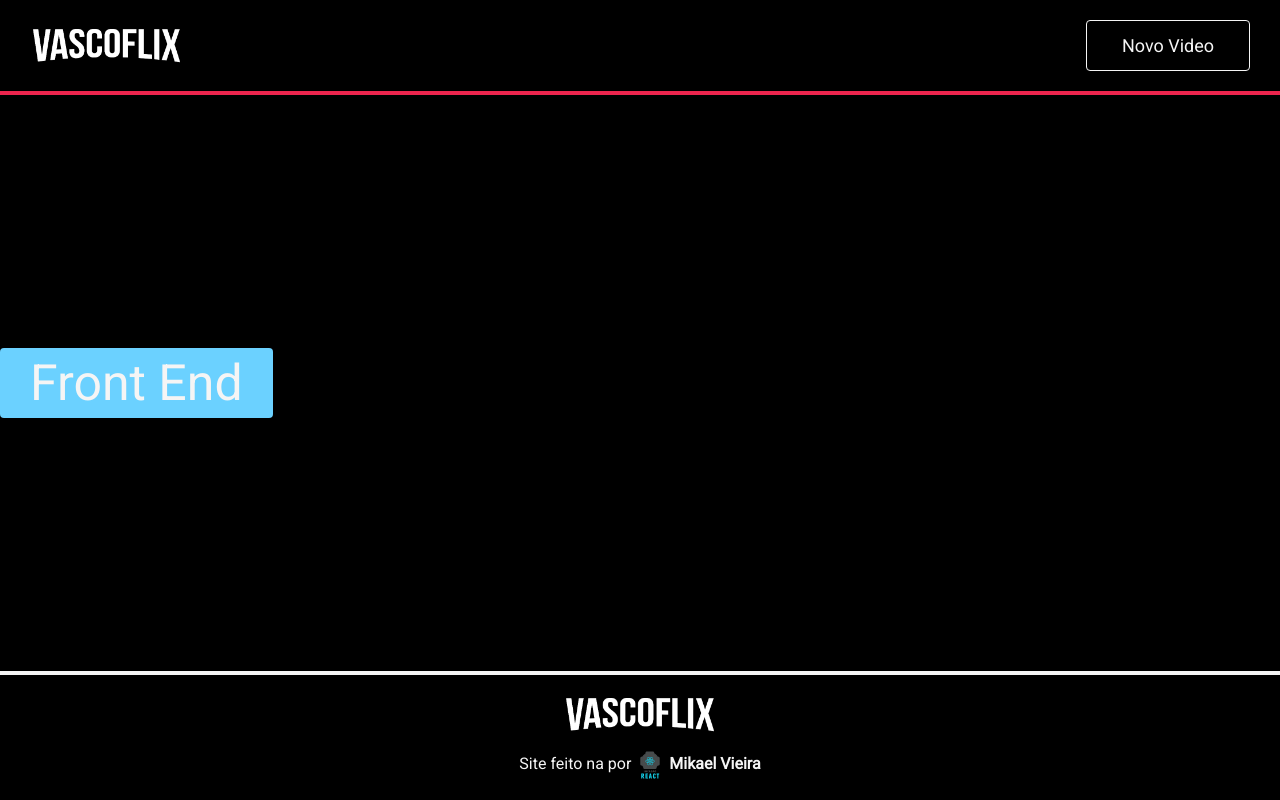
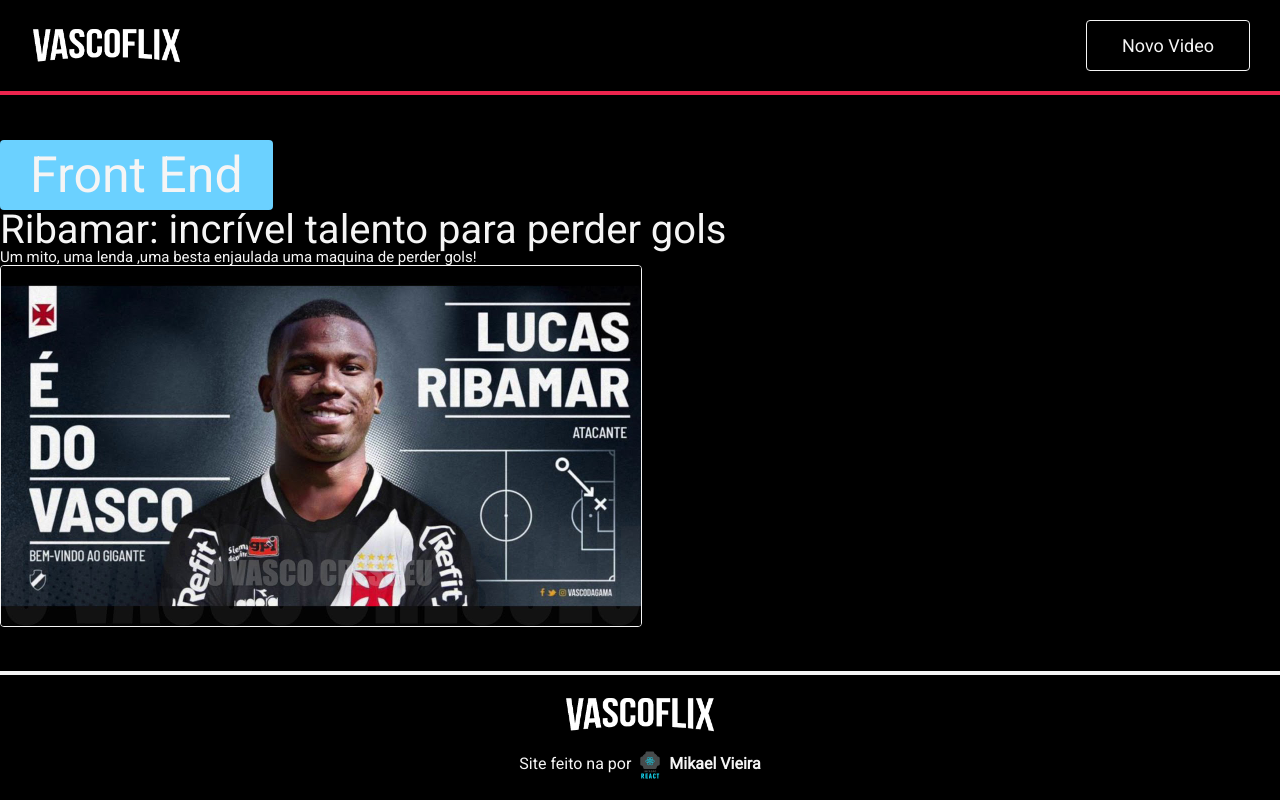
Before and after one commit to UMike22/react-vascoflix, a React (Create React App) app: page / in a window 1280 px wide. Built offline with nearby package versions, Linux system fonts and the light colour scheme.

Commit message:
problems

```diff
--- a/src/App.jsx
+++ b/src/App.jsx
@@ -5,9 +5,12 @@
 import FooterVasco from './components/FooterVasco';
 import LinkPerson from './components/Link/link';
 import LogoImersao from './components/LogoImersao';
-import Banner from './components/BannerFront';
+import {Banner,Text} from './components/BannerFront';
 import TagVasco from './components/TagVascoFlix';
-
+import Title from './components/TittleVascoFlix';
+import Description from './components/description';
+import ThumbVasco from './components/ThumbVasco';
+import ribameme from './assets/img/ribameme.jpg'
 function App() {
   return (
     <>
@@ -16,7 +19,12 @@
       <ButtonFired>Novo Video</ButtonFired>
     </HeaderFired>
     <Banner>
-      <TagVasco>Front End</TagVasco>
+      <Text>
+        <TagVasco>Front End</TagVasco>
+        <Title>Ribamar: incrível talento para perder gols</Title>
+        <Description>Um mito, uma lenda ,uma besta enjaulada uma maquina de perder gols!</Description>
+      </Text>
+      <ThumbVasco src={ribameme} />
     </Banner>
     <FooterVasco>
       <LogoFired />
--- a/src/components/BannerFront/index.js
+++ b/src/components/BannerFront/index.js
@@ -1,10 +1,20 @@
 import styled from 'styled-components'
+import Container from '../tools/container';
 
 
-const Banner = styled.section`
+ export const Banner = styled.section`
+
+    max-height: 70vh;
+
+    ${Container};
 
 
 
 
 `;
-export default Banner;
+export const Text = styled.div`
+display:flex;
+flex-direction:column;
+align-items:flex-start
+
+`;
--- /dev/null
+++ b/src/components/ThumbVasco/index.js
@@ -0,0 +1,13 @@
+import styled from 'styled-components';
+
+const ThumbVasco = styled.img`
+border-radius:4px;
+border:1px solid var(--color-gray-light);
+width: 640rem;
+
+
+
+
+`;
+
+export default ThumbVasco;
--- /dev/null
+++ b/src/components/TittleVascoFlix/index.js
@@ -0,0 +1,12 @@
+import styled from 'styled-components'
+
+
+const Title = styled.h1`
+font-size: 40rem;
+color:var(--color-gray-light);
+
+
+
+
+`;
+export default Title;
--- /dev/null
+++ b/src/components/description/index.js
@@ -0,0 +1,9 @@
+import styled from 'styled-components'
+
+const Description = styled.p`
+font-size: 15rem;
+color: var(--color-gray-light);
+
+
+`;
+export default Description;
--- /dev/null
+++ b/src/components/tools/container.js
@@ -0,0 +1,7 @@
+const Container = `
+max-width:1360px;
+margin-right:0;
+margin-left:0;
+`
+
+export default Container
```
Also changed, not shown: src/assets/img/ribameme.jpg (added).
